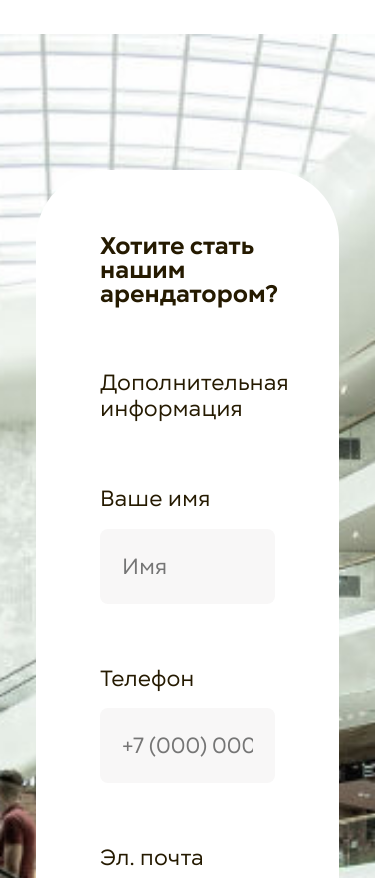
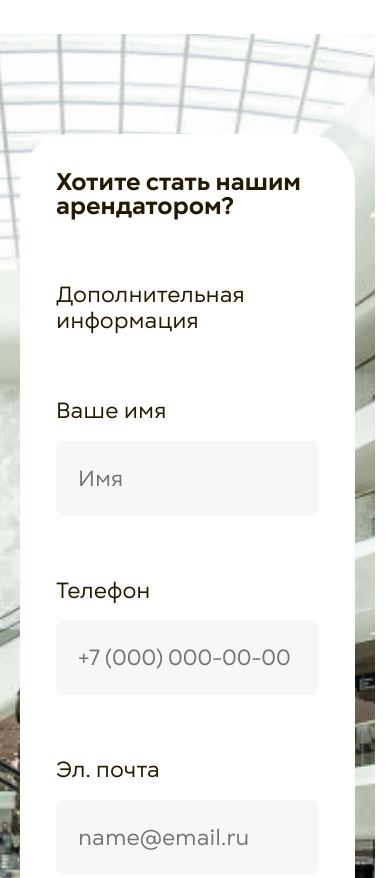
Before and after one commit to anastaciach/test_starta_atmospher_home, a plain HTML site: page index.html in a window 390 px wide. Shown: the part 2700-3578 px from the top of the page. Drawn offline with Linux system fonts and the light colour scheme.

Commit message:
fix:fix styles for mobile device

```diff
--- a/css/style.css
+++ b/css/style.css
@@ -789,13 +789,13 @@ h3 {
   text-decoration: none;
 }
 @media (max-width: 1366px) {
-  .feedback__container {
+  .feedback__content {
     padding: 46px;
     border-radius: 60px;
   }
 }
 @media (max-width: 1024px) {
-  .feedback__container {
+  .feedback__content {
     padding: 36px;
     border-radius: 50px;
   }
@@ -807,18 +807,12 @@ h3 {
   }
 }
 @media (max-width: 768px) {
-  .feedback__container {
-    padding: 36px;
-  }
   .feedback__field {
     flex: 1 1 100%;
   }
   .feedback__footer {
     flex-direction: column;
     font-size: 14px;
-  }
-  .feedback__container {
-    padding: 36px;
   }
 }
 @media (max-width: 414px) {
```
